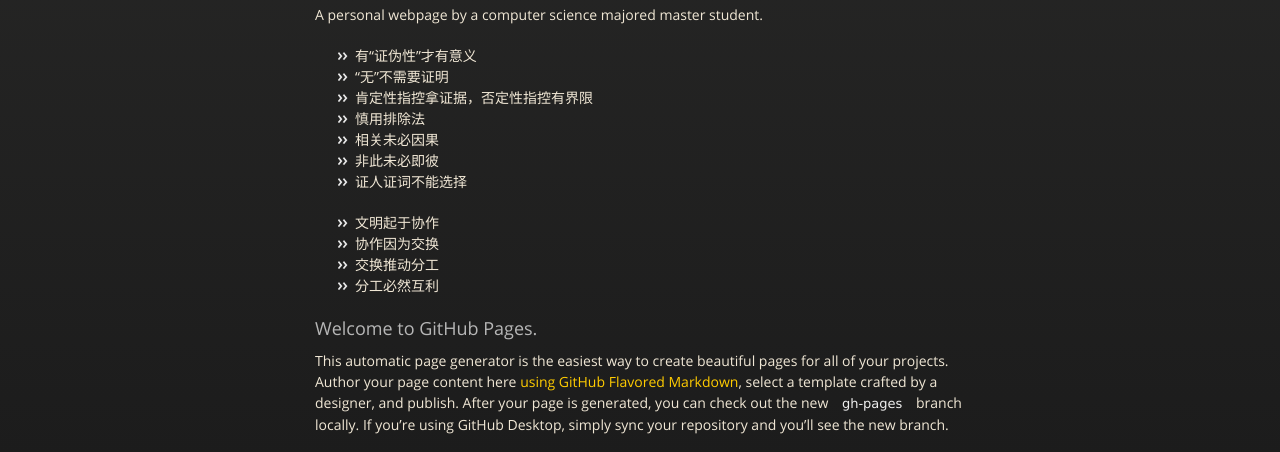
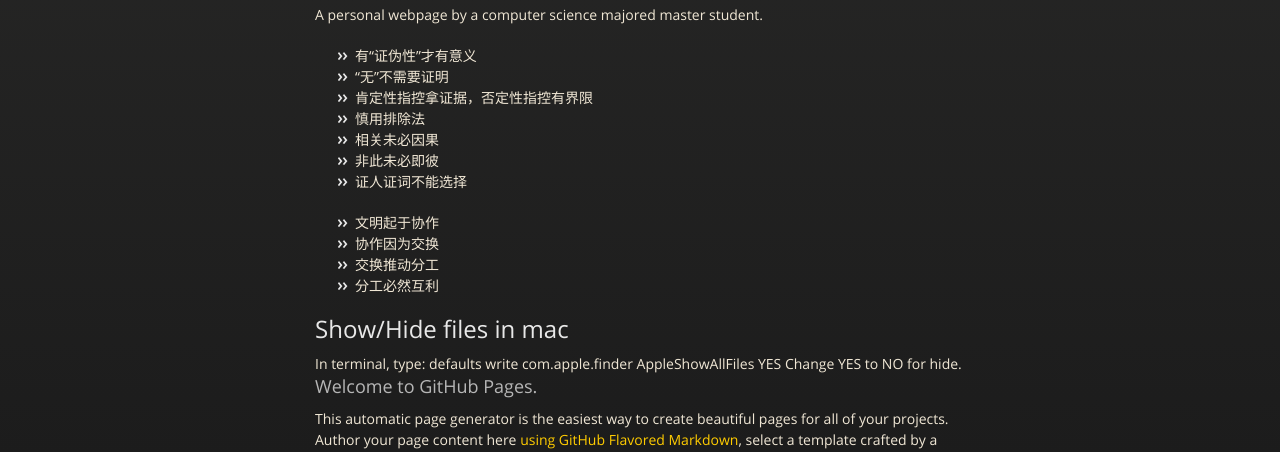
Before and after one commit to 0820/Quintus, a plain HTML site: page index.html in a window 1280 px wide. Shown: the part 344-796 px from the top of the page. Drawn offline with nearby package versions, Linux system fonts and the light colour scheme.

Commit message:
Update index.html

```diff
--- a/index.html
+++ b/index.html
@@ -63,6 +63,10 @@
   <li>分工必然互利</li>
 </ul>
 
+<h2>Show/Hide files in mac</h2>
+In terminal, type: defaults write com.apple.finder AppleShowAllFiles YES
+Change YES to NO for hide.
+
 <h3>
 <a id="welcome-to-github-pages" class="anchor" href="#welcome-to-github-pages" aria-hidden="true"><span aria-hidden="true" class="octicon octicon-link"></span></a>Welcome to GitHub Pages.</h3>
 
```
